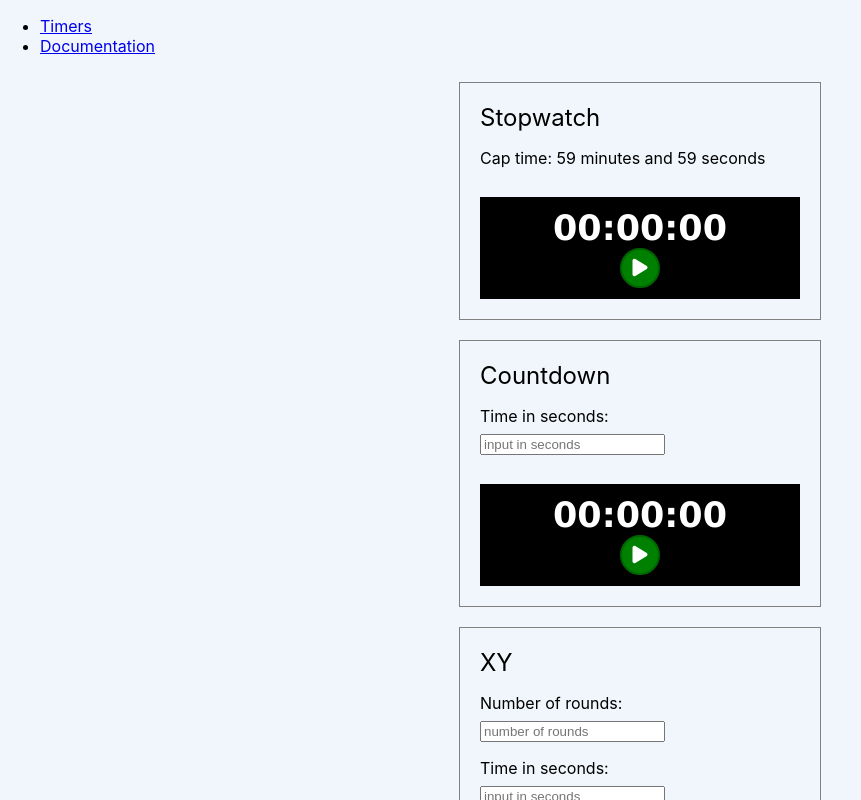
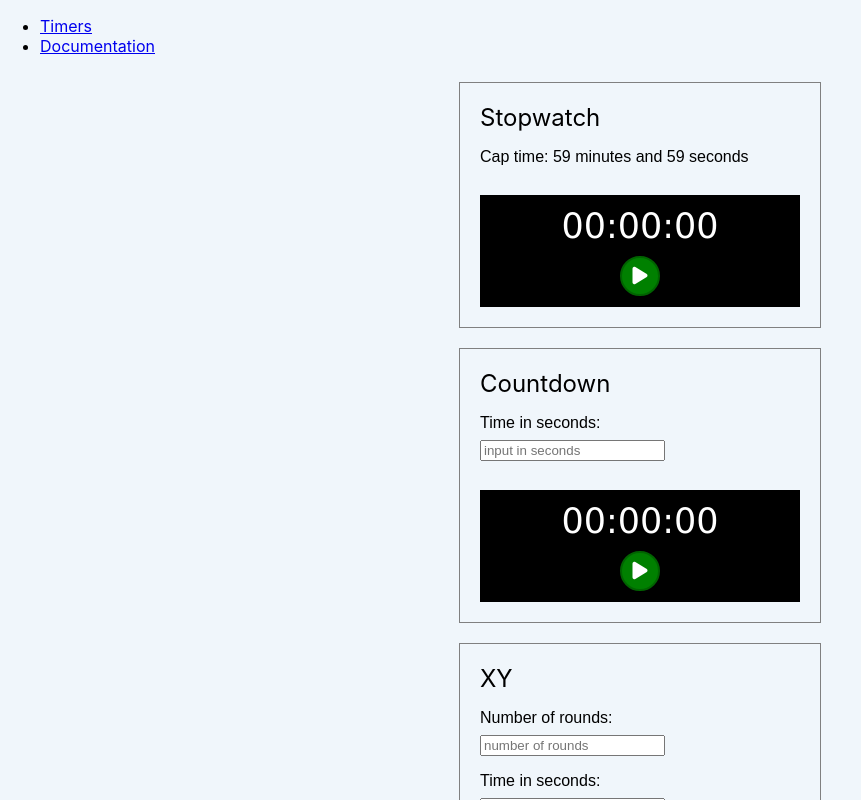
Before and after one commit to prof-tejera/assignment-1-yhpf, a React (Create React App) app: page / in a window 1280 px wide. Shown: the whole page, without its empty margins (0-861 px from the left). Built offline with nearby package versions, Linux system fonts and the light colour scheme.

Commit message:
minor styling changes

```diff
--- a/src/components/generic/TimersStyle.css
+++ b/src/components/generic/TimersStyle.css
@@ -10,17 +10,21 @@
 
 .input-text {
     font-size: 16px;
+    font-family: Arial, Helvetica, sans-serif;
     margin-bottom: 0px;
 }
 
 .p-text {
     font-size: 16px;
+    font-family: Arial, Helvetica, sans-serif;
     margin-bottom: 0px;
 
 }
 
 .timer-text {
     font-size: 16px;
+    font-family: Arial, Helvetica, sans-serif;
+    font-weight: bold;
     margin-bottom: 0px;
     margin-top: 0px;
     color: white;
@@ -32,6 +36,7 @@
 
 .timerDisplay, .roundsDisplay, .restDisplay {
     padding-top: 10px;
+    margin-bottom: 10px;
 }
 
 .buttonPanel {
@@ -40,7 +45,12 @@
 
 .timerDisplay {
     font-size: 35px;
-    font-weight: bold;
+    font-family:'Lucida Sans', 'Lucida Sans Regular', 'Lucida Grande', 'Lucida Sans Unicode', Geneva, Verdana, sans-serif;
+    color: #FFFFFF; /* white */
+}
+
+.roundsDisplay {
+    font-size: 30px;
     font-family:'Lucida Sans', 'Lucida Sans Regular', 'Lucida Grande', 'Lucida Sans Unicode', Geneva, Verdana, sans-serif;
     color: #FFFFFF; /* white */
 }
```
